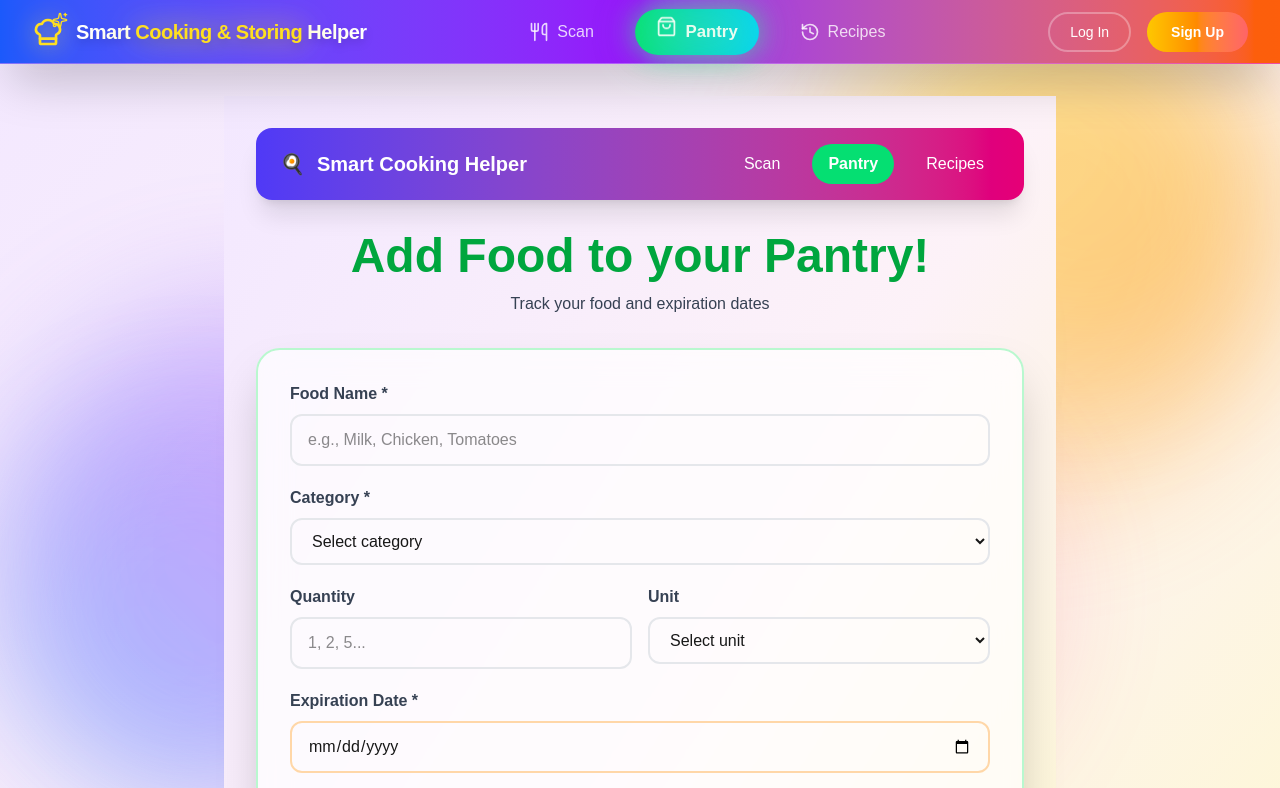
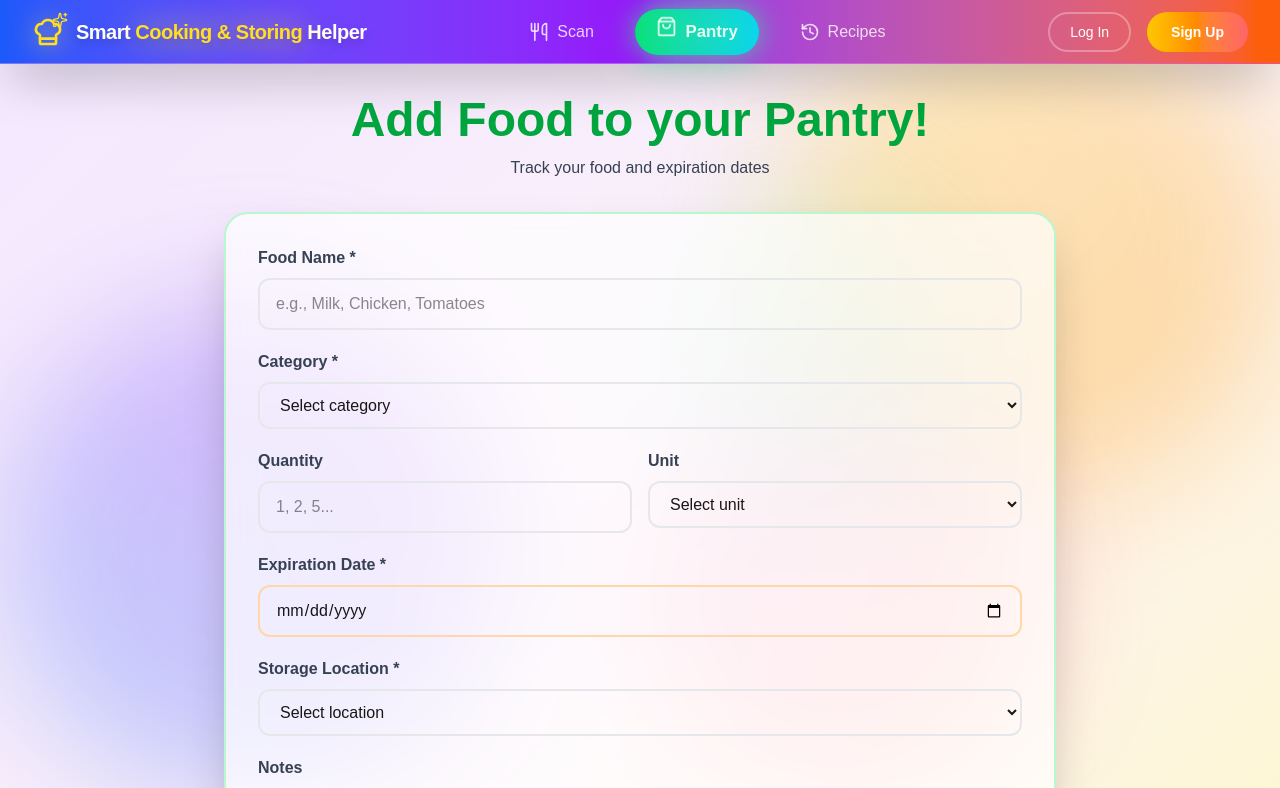
Before and after one commit to ucsb-cs148-w26/pj02-ai-cooking, a Next.js app in the folder Project/: page / in a window 1280 px wide. Shown: the top 788 px of the page. Built offline with nearby package versions, Linux system fonts and the light colour scheme.

Commit message:
organized inputInventory

```diff
--- a/Project/components/InputInventory.tsx
+++ b/Project/components/InputInventory.tsx
@@ -1,3 +1,5 @@
+'use client';
+
 import React, { useState } from 'react';
 
 export default function AddFood() {
@@ -14,37 +16,13 @@ export default function AddFood() {
     setFood({ name: '', category: '', quantity: '', unit: '', expiration: '', storage: '', notes: '' });
   };
 
-  const update = (field, value) => setFood({ ...food, [field]: value });
+  const update = (field: string, value: string) => setFood({ ...food, [field]: value });
 
   return (
-    <div className="min-h-screen bg-gradient-to-br from-purple-100 via-pink-50 to-yellow-100 p-4 md:p-8">
-      {/* Animated Background */}
-      <div className="fixed inset-0 overflow-hidden pointer-events-none -z-10">
-        <div className="absolute top-0 right-0 w-96 h-96 bg-gradient-to-br from-yellow-300 to-orange-400 opacity-20 rounded-full blur-3xl animate-pulse" />
-        <div className="absolute bottom-0 left-0 w-96 h-96 bg-gradient-to-tr from-blue-400 to-purple-500 opacity-20 rounded-full blur-3xl animate-pulse" />
-      </div>
-
-      {/* Header */}
-      <header className="bg-gradient-to-r from-indigo-600 to-pink-600 text-white px-6 py-4 rounded-2xl shadow-xl mb-8">
-        <div className="flex items-center justify-between max-w-4xl mx-auto">
-          <div className="flex items-center gap-3 font-bold text-xl">
-            <span>🍳</span>
-            <span>Smart Cooking Helper</span>
-          </div>
-          <nav className="hidden md:flex gap-4">
-            <button className="px-4 py-2 rounded-full hover:bg-white/20">Scan</button>
-            <button className="px-4 py-2 rounded-full bg-green-400 font-bold">Pantry</button>
-            <button className="px-4 py-2 rounded-full hover:bg-white/20">Recipes</button>
-          </nav>
-        </div>
-      </header>
-
-      {/* Main Content */}
-      <main className="max-w-4xl mx-auto">
+    <div className="max-w-4xl mx-auto">
       <div className="text-center mb-8">
         <h1 className="text-4xl md:text-5xl font-bold mb-3">
-            <span className="text-green-600">Add Food to your Pantry! </span>
-
+          <span className="text-green-600">Add Food to your Pantry!</span>
         </h1>
         <p className="text-gray-700">Track your food and expiration dates</p>
       </div>
@@ -177,7 +155,6 @@ export default function AddFood() {
           <li>• Get reminders before food expires!</li>
         </ul>
       </div>
-      </main>
     </div>
   );
 }
```
Lines whose indentation alone changed are shown as unchanged.
